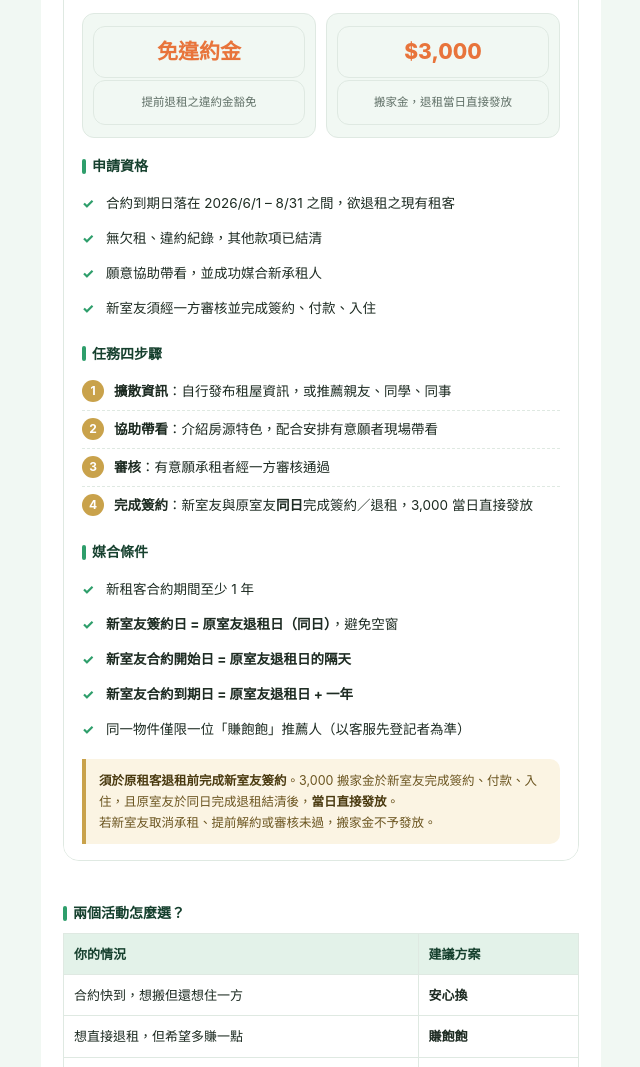
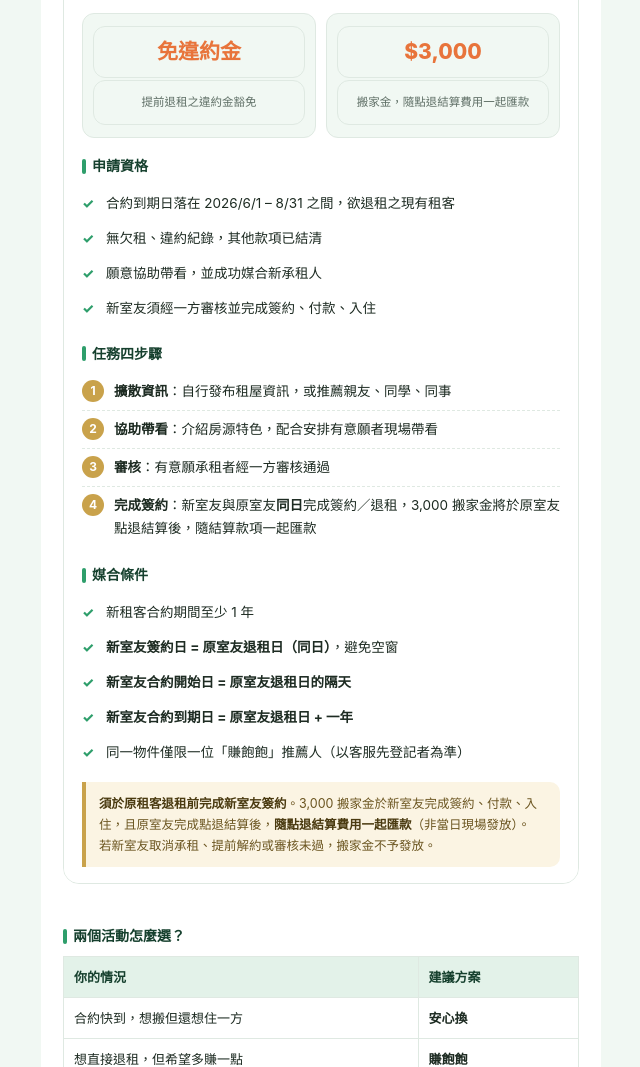
Before and after one commit to mry88312-afk/oneplace-summer-renewal-2026, a plain HTML site: page index.html in a window 1280 px wide. Shown: the part 1630-2697 px from the top of the page, without its empty margins (319-959 px from the left). Drawn offline with Linux system fonts and the light colour scheme.

Commit message:
更正：賺飽飽 3,000 搬家金不再當日直接發放，改為隨點退結算費用一起匯款
Co-Authored-By: Claude Opus 4.7 <noreply@anthropic.com>

```diff
--- a/index.html
+++ b/index.html
@@ -146,7 +146,7 @@
       <div class="card-b">
         <div class="reward">
           <div class="dark"><div class="big">免違約金</div><div class="lbl">提前退租之違約金豁免</div></div>
-          <div class="dark"><div class="big">$3,000</div><div class="lbl">搬家金，退租當日直接發放</div></div>
+          <div class="dark"><div class="big">$3,000</div><div class="lbl">搬家金，隨點退結算費用一起匯款</div></div>
         </div>
 
         <h3 class="blk">申請資格</h3>
@@ -162,7 +162,7 @@
           <li><b>擴散資訊</b>：自行發布租屋資訊，或推薦親友、同學、同事</li>
           <li><b>協助帶看</b>：介紹房源特色，配合安排有意願者現場帶看</li>
           <li><b>審核</b>：有意願承租者經一方審核通過</li>
-          <li><b>完成簽約</b>：新室友與原室友<b>同日</b>完成簽約／退租，3,000 當日直接發放</li>
+          <li><b>完成簽約</b>：新室友與原室友<b>同日</b>完成簽約／退租，3,000 搬家金將於原室友點退結算後，隨結算款項一起匯款</li>
         </ol>
 
         <h3 class="blk">媒合條件</h3>
@@ -175,7 +175,7 @@
         </ul>
 
         <div class="note">
-          <b>須於原租客退租前完成新室友簽約</b>。3,000 搬家金於新室友完成簽約、付款、入住，且原室友於同日完成退租結清後，<b>當日直接發放</b>。<br>
+          <b>須於原租客退租前完成新室友簽約</b>。3,000 搬家金於新室友完成簽約、付款、入住，且原室友完成點退結算後，<b>隨點退結算費用一起匯款</b>（非當日現場發放）。<br>
           若新室友取消承租、提前解約或審核未過，搬家金不予發放。
         </div>
       </div>
@@ -205,7 +205,7 @@
     <div class="faq">
       <details><summary>1,500 折抵怎麼領？</summary><p>由一方簽約同事於起租月在系統帳單上直接折抵首期租金，租客不需自行操作。簽約現場記得主動告知使用安心換即可。</p></details>
       <details><summary>新合約一定要簽 1 年嗎？可以簽更短嗎？</summary><p>安心換的新房源租約期間至少 1 年。</p></details>
-      <details><summary>賺飽飽的 3,000 什麼時候拿得到？</summary><p>新室友與原室友需於同日完成簽約與退租結清，3,000 搬家金當日直接發放。</p></details>
+      <details><summary>賺飽飽的 3,000 什麼時候拿得到？</summary><p>新室友與原室友需於同日完成簽約與退租，待原室友完成點退結算後，3,000 搬家金會隨點退結算費用一起匯款，並非當日現場發放。</p></details>
       <details><summary>我推薦的新室友後來反悔不租了呢？</summary><p>若新室友取消承租、提前解約或審核未通過，搬家金不予發放；違約金是否豁免亦依實際情形由一方審核。</p></details>
       <details><summary>安心換和賺飽飽可以一起用嗎？</summary><p>可以一起使用。</p></details>
       <details><summary>怎麼申請？</summary><p>用 LINE 訊息告知一方客服你想參加「安心換」或「賺飽飽」，客服會接續處理後續登記與審核。</p></details>
```
